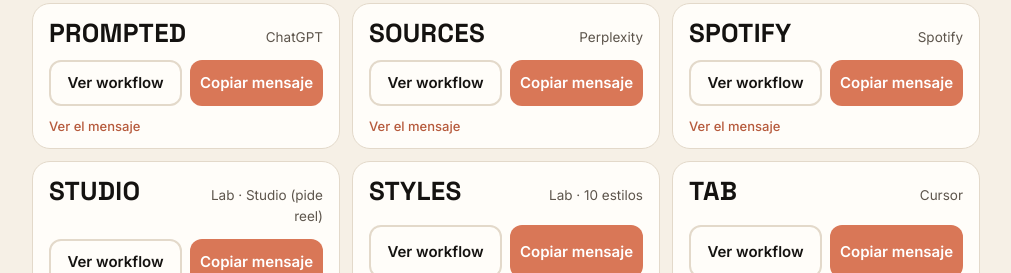
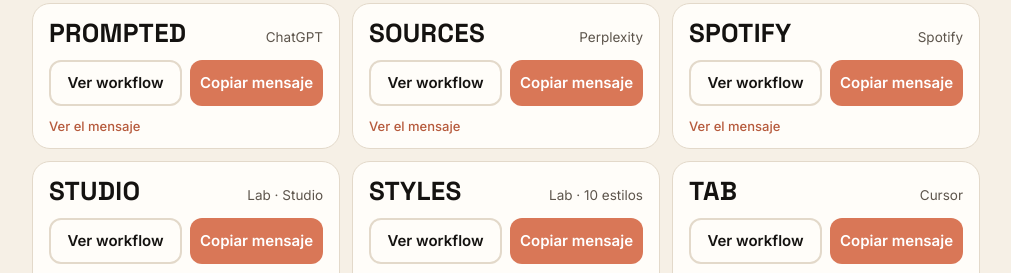
Before and after one commit to theaieditinglab-cmyk/workflows, a plain HTML site: page index.html in a window 1280 px wide. Shown: the part 1118-1391 px from the top of the page, without its empty margins (134-1145 px from the left). Drawn offline with Linux system fonts and the light colour scheme.

Commit message:
STUDIO manda el workflow como los demás (no se ofrecen reels)
Co-Authored-By: Claude Opus 5.5 <noreply@anthropic.com>

```diff
--- a/index.html
+++ b/index.html
@@ -111,7 +111,7 @@ const WORKFLOWS = [
   ["PROMPTED","ChatGPT","https://theaieditinglab-cmyk.github.io/workflows/prompted/"],
   ["SOURCES","Perplexity","https://theaieditinglab-cmyk.github.io/workflows/sources/"],
   ["SPOTIFY","Spotify","https://theaieditinglab-cmyk.github.io/workflows/spotify/"],
-  ["STUDIO","Lab · Studio (pide reel)","https://theaieditinglab-cmyk.github.io/workflows/studio/"],
+  ["STUDIO","Lab · Studio","https://theaieditinglab-cmyk.github.io/workflows/studio/"],
   ["STYLES","Lab · 10 estilos","https://theaieditinglab-cmyk.github.io/workflows/styles/"],
   ["TAB","Cursor","https://theaieditinglab-cmyk.github.io/workflows/tab/"],
   ["TEMPLATE","Notion","https://theaieditinglab-cmyk.github.io/workflows/template/"],
@@ -125,11 +125,6 @@ const WORKFLOWS = [
 
 // El mensaje del DM va en inglés, como el resto de la cuenta.
 function mensaje(kw, marca, url){
-  if (kw === "STUDIO") return `Hey! 🙌 Love that you want one! Send us your brand name and a reel you love, and we'll make one for your brand matching its rhythm, colors and style.
-
-Meanwhile, here's how we made this one: ${url}
-
-The AI Editing Lab`;
   const de = marca.startsWith("Lab") ? "this video" : `our ${marca} video`;
   return `Hey! 🙌 Here's the full workflow behind ${de}, step by step:
 ${url}
```
